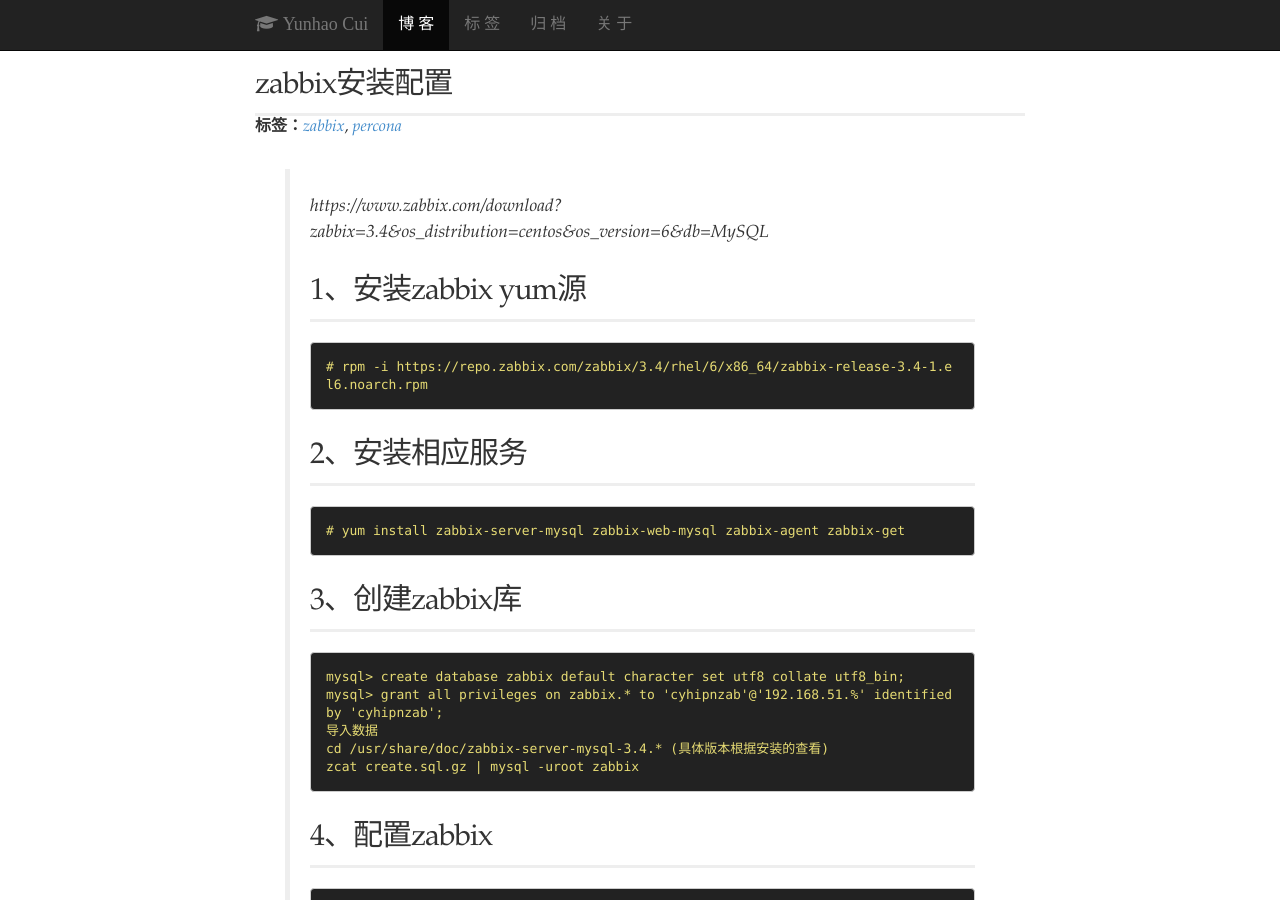
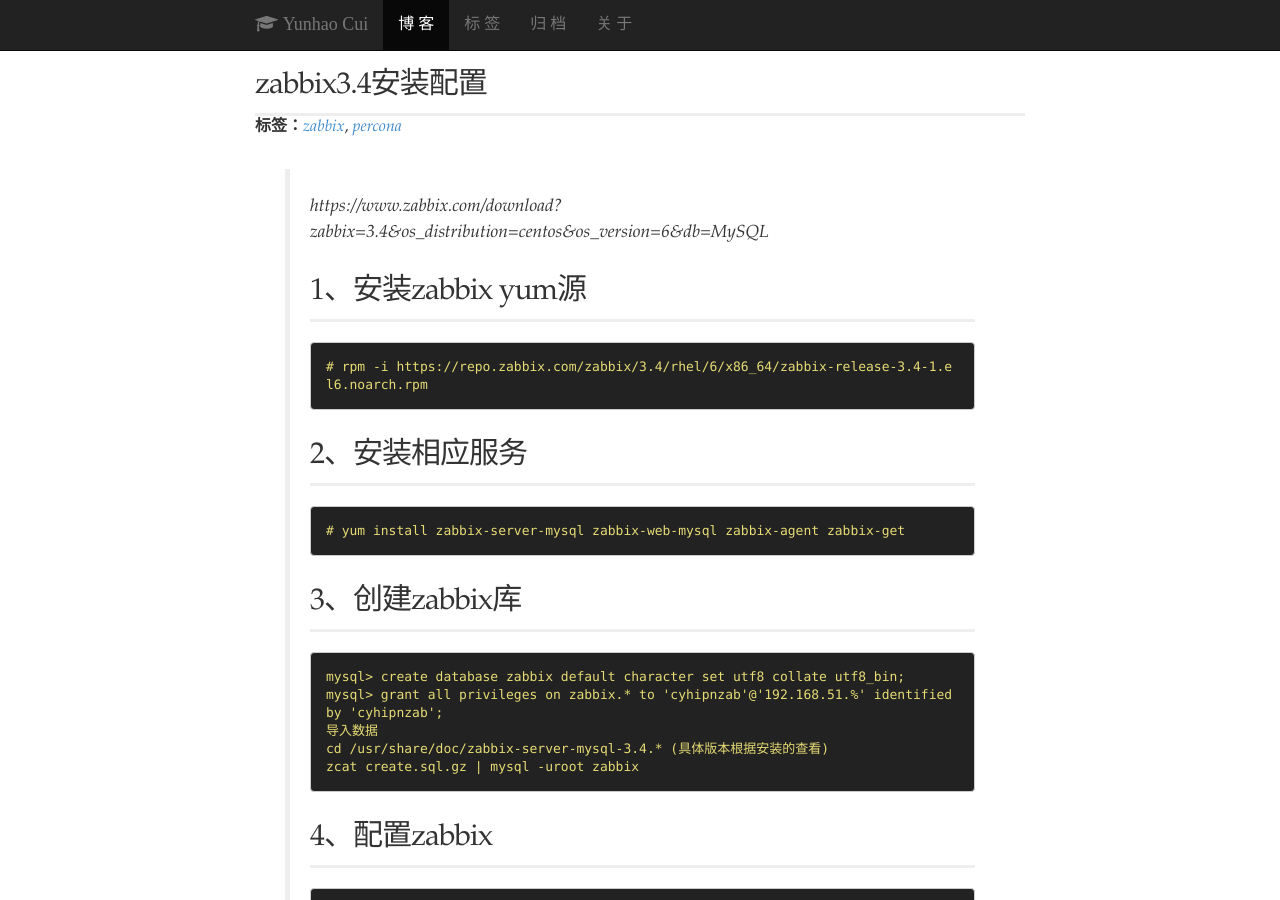
Before and after one commit to cyhao/cyhao.github.io, a Jekyll site: the page built from _posts/2018-08-09-zabbix3.4安装配置.md, in a window 1280 px wide and 900 px high. Built offline with Jekyll 4.4.1, drawn with Linux system fonts in a browser that asks for light colours; nearby versions of some CDN libraries; comment, search, counter and statistics services are not loaded.

Commit message:
Update and rename 2018-08-09-zabbix安装配置.md to 2018-08-09-zabbix3.4安装配置.md

```diff
--- a/_posts/2018-08-09-zabbix安装配置.md
+++ b/_posts/2018-08-09-zabbix3.4安装配置.md
@@ -1,7 +1,7 @@
 ---
 layout:     post
-title:      zabbix安装配置
-subtitle:   zabbix安装配置
+title:      zabbix3.4安装配置
+subtitle:   zabbix3.4安装配置
 date:       2018-08-09
 author:     cyhao
 catalog: true
```
